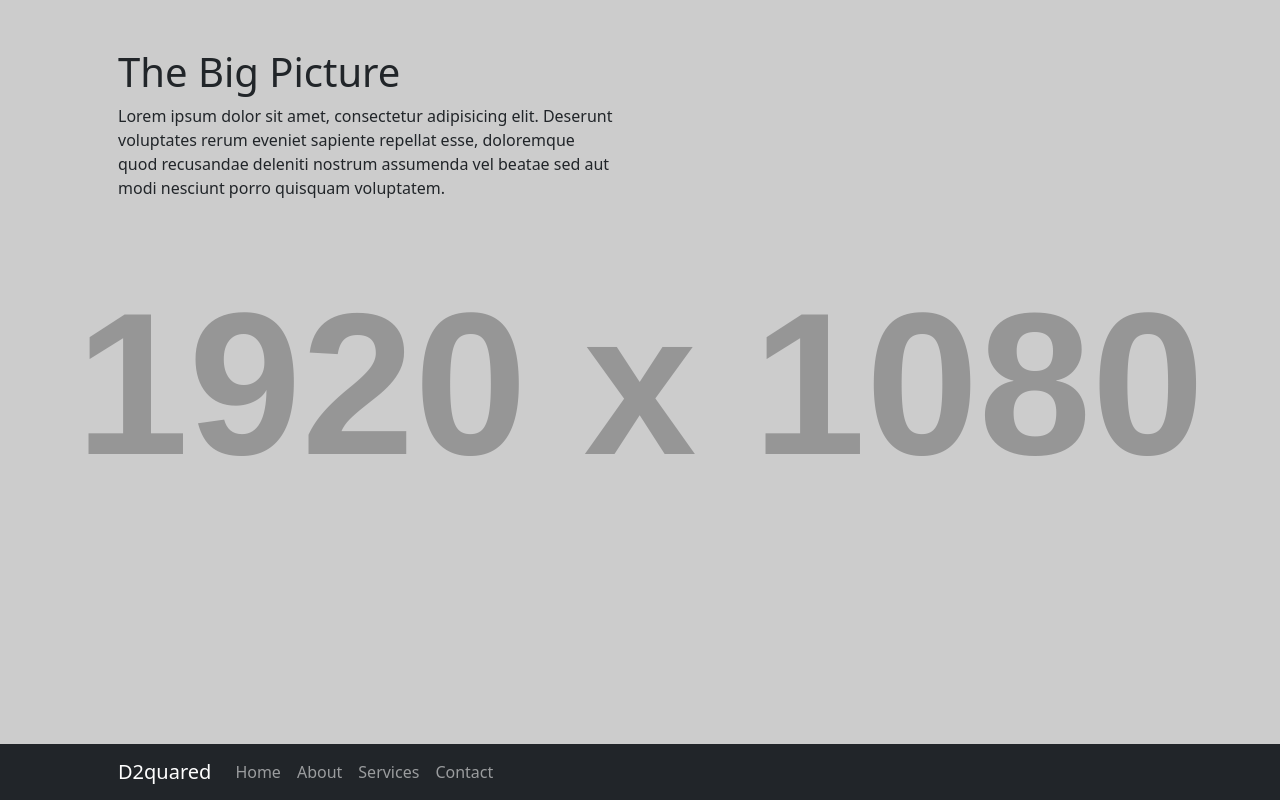
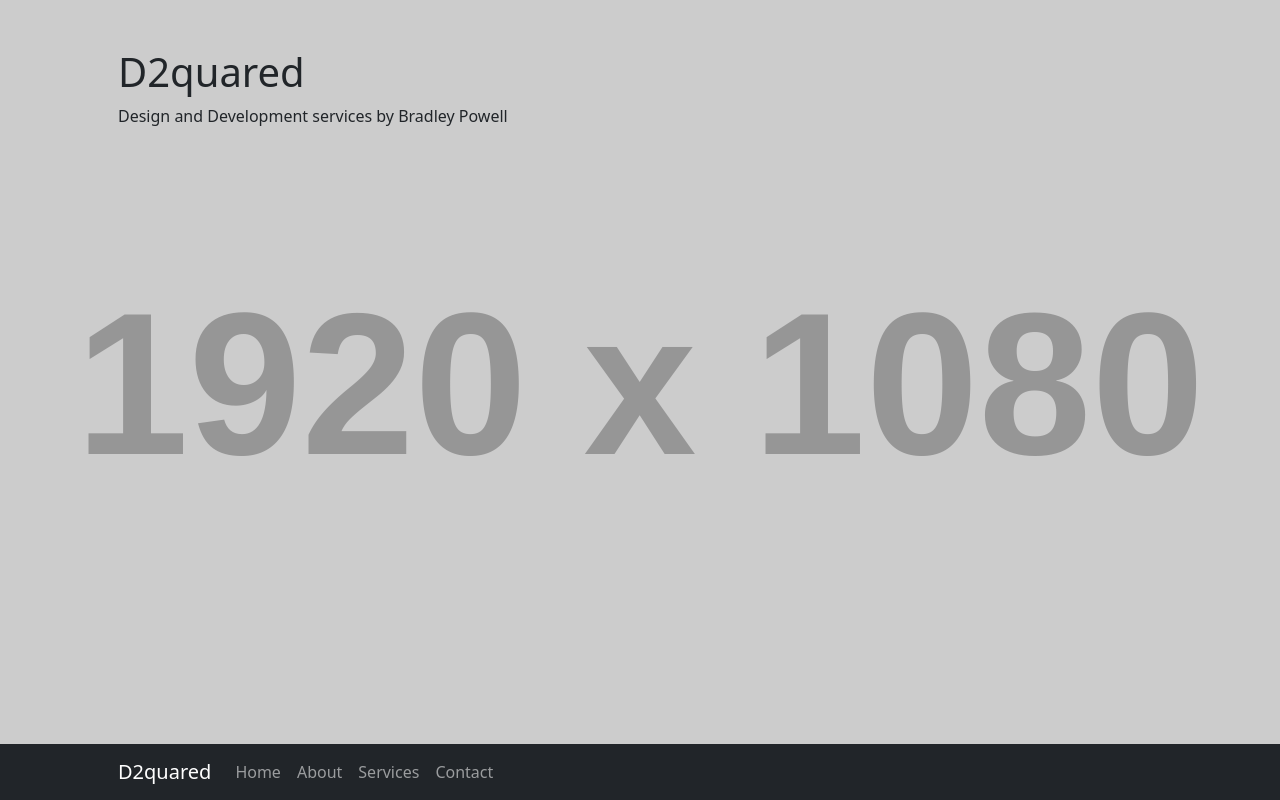
Before and after one commit to bradpowe11/bradleycpowell, a plain HTML site: page index.html in a window 1280 px wide. Drawn offline with nearby package versions, Linux system fonts and the light colour scheme; placeholder pictures from the web are drawn by us.

Commit message:
Update index.html

```diff
--- a/index.html
+++ b/index.html
@@ -32,8 +32,8 @@
             <div class="container px-4 px-lg-5">
                 <div class="row gx-4 gx-lg-5">
                     <div class="col-lg-6">
-                        <h1 class="mt-5">The Big Picture</h1>
-                        <p>Lorem ipsum dolor sit amet, consectetur adipisicing elit. Deserunt voluptates rerum eveniet sapiente repellat esse, doloremque quod recusandae deleniti nostrum assumenda vel beatae sed aut modi nesciunt porro quisquam voluptatem.</p>
+                        <h1 class="mt-5">D2quared</h1>
+                        <p>Design and Development services by Bradley Powell</p>
                     </div>
                 </div>
             </div>
```
